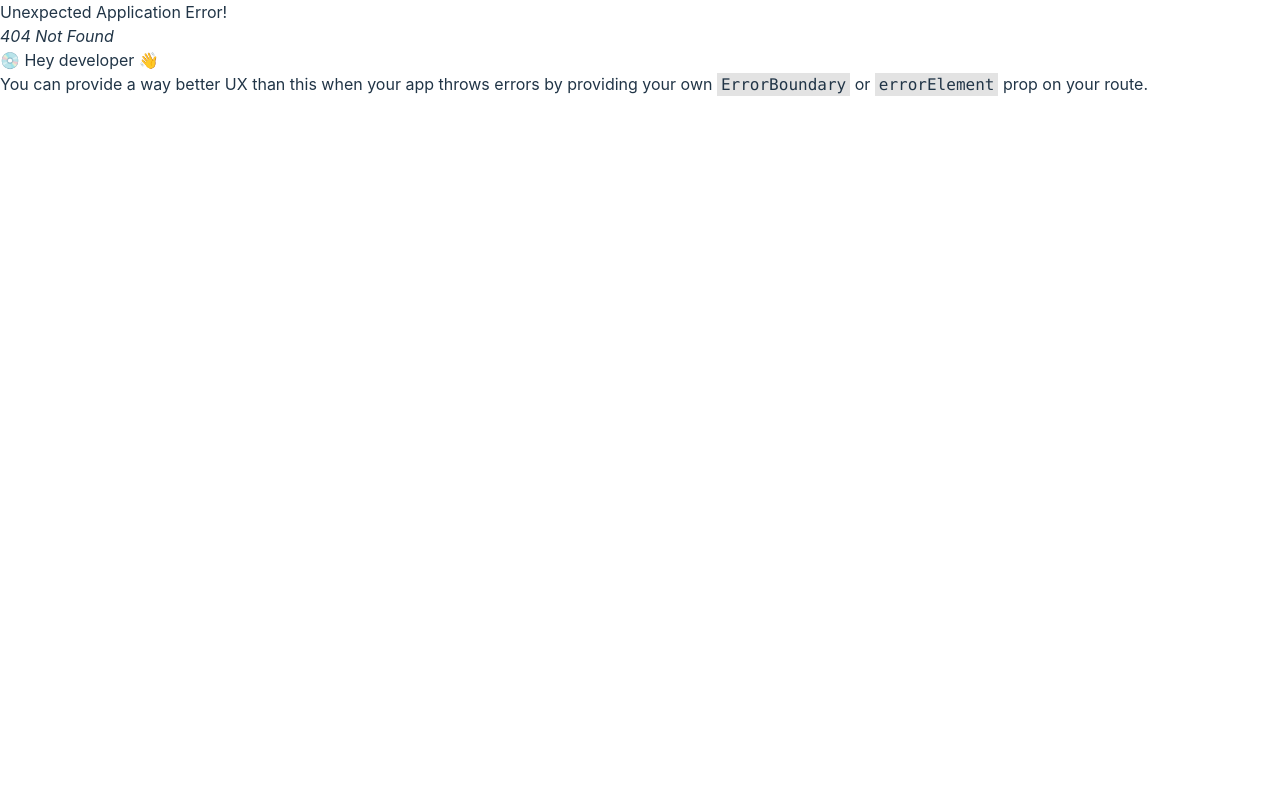
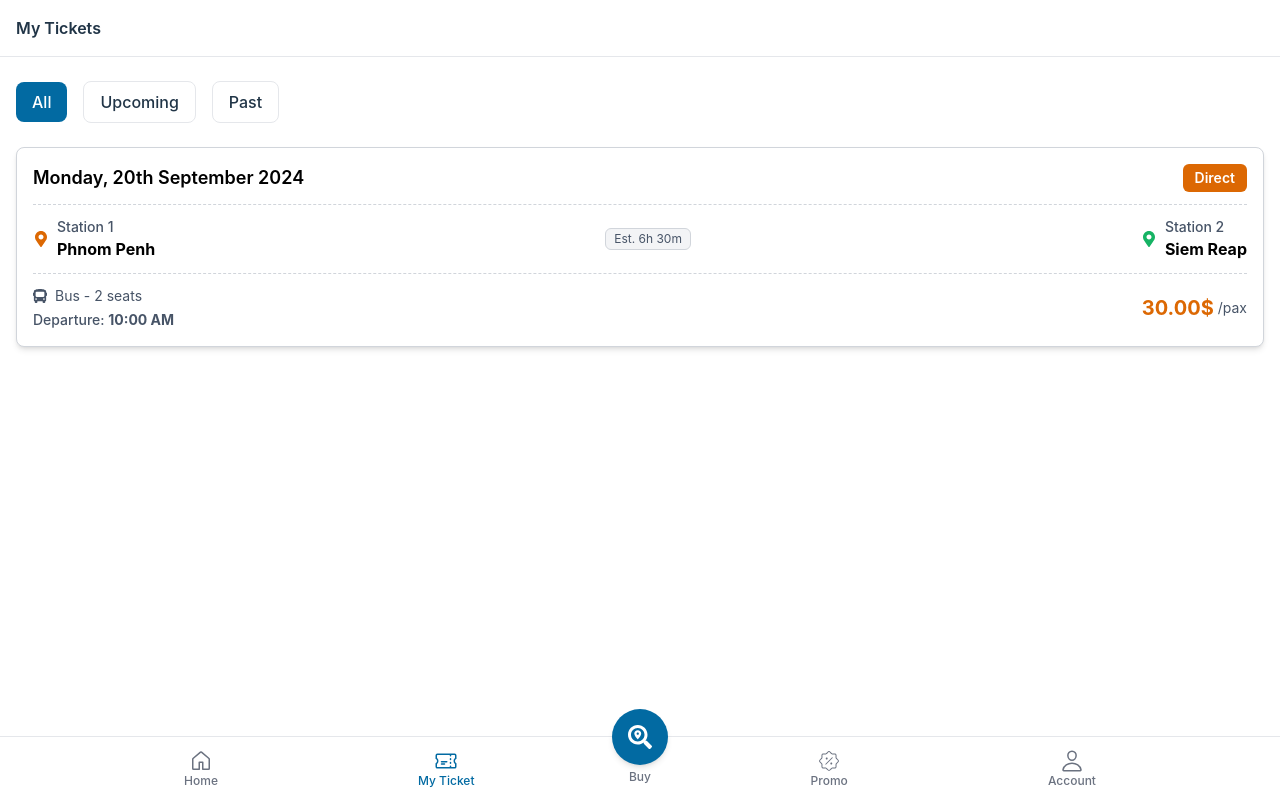
Before and after one commit to vaneath/derk-neak-client, a React (Vite) app: page /my-tickets in a window 1280 px wide. Before the commit this address had no page. Built offline with nearby package versions, Linux system fonts and the light colour scheme.

Commit message:
Implement my ticket page

```diff
--- a/src/components/BottomNav.jsx
+++ b/src/components/BottomNav.jsx
@@ -15,7 +15,11 @@ const BottomNav = () => {
           {/* Left Side Icons */}
           <div className='flex justify-start sm:justify-evenly gap-8 grow'>
             <NavItem to='/' icon={GoHome} label='Home' />
-            <NavItem to='/tickets' icon={HiOutlineTicket} label='My Ticket' />
+            <NavItem
+              to='/my-tickets'
+              icon={HiOutlineTicket}
+              label='My Ticket'
+            />
           </div>
 
           {/* Center Icon (Buy) */}
--- /dev/null
+++ b/src/components/MyTicketFilter.jsx
@@ -0,0 +1,34 @@
+import React, { useState } from "react";
+
+const MyTicketFilter = () => {
+  const [selectedFilter, setSelectedFilter] = useState("All");
+
+  const handleFilterClick = (filter) => {
+    setSelectedFilter(filter);
+  };
+
+  return (
+    <div className='px-4'>
+      {/* <!-- Filter --> */}
+      <div className='flex items-center justify-between space-x-4 mb-6'>
+        <div className='flex items-center space-x-4'>
+          {["All", "Upcoming", "Past"].map((filter) => (
+            <p
+              key={filter}
+              onClick={() => handleFilterClick(filter)}
+              className={`cursor-pointer px-4 py-2 rounded-lg font-medium ${
+                selectedFilter === filter
+                  ? "bg-primary text-white"
+                  : "bg-white border border-gray-200"
+              }`}
+            >
+              {filter}
+            </p>
+          ))}
+        </div>
+      </div>
+    </div>
+  );
+};
+
+export default MyTicketFilter;
--- /dev/null
+++ b/src/components/MyTicketTile.jsx
@@ -0,0 +1,81 @@
+import { FaBus, FaMapMarkerAlt } from "react-icons/fa";
+
+const MyTicketTile = ({
+  date,
+  isDirect,
+  departure,
+  price,
+  seats,
+  station1,
+  station2,
+  estTime,
+}) => {
+  return (
+    <div className='p-4 mx-4 bg-white border border-gray-300 rounded-lg shadow-md'>
+      {/* Date Row */}
+      <div className='flex justify-between items-center pb-3 border-b border-dashed border-gray-300'>
+        <p className='text-lg font-semibold text-black'>{date}</p>
+        {isDirect && (
+          <span
+            className='px-3 py-1 text-sm font-semibold text-white rounded-md'
+            style={{ backgroundColor: "#DC6803" }}
+          >
+            Direct
+          </span>
+        )}
+      </div>
+
+      {/* Stations and Estimated Time */}
+      <div className='flex justify-between items-center pt-3 pb-3 border-b border-dashed border-gray-300'>
+        {/* Station 1 */}
+        <div className='flex items-center gap-2'>
+          <FaMapMarkerAlt style={{ color: "#DC6803" }} />
+          <div>
+            <p className='text-sm font-medium text-[#475467]'>Station 1</p>
+            <p className='text-base font-bold text-black'>{station1}</p>
+          </div>
+        </div>
+
+        {/* Estimated Time (Gray Border Box with Spacing) */}
+        <div className='mx-4 px-2 py-0.5 text-xs text-[#475467] border border-gray-300 bg-gray-100 rounded-md'>
+          Est. {estTime}
+        </div>
+
+        {/* Station 2 */}
+        <div className='flex items-center gap-2'>
+          <FaMapMarkerAlt style={{ color: "#16B364" }} />
+          <div>
+            <p className='text-sm font-medium text-[#475467]'>Station 2</p>
+            <p className='text-base font-bold text-black'>{station2}</p>
+          </div>
+        </div>
+      </div>
+
+      {/* Bus Details and Pricing */}
+      <div className='flex justify-between items-center pt-3'>
+        {/* Left: Bus Info */}
+        <div>
+          <p className='text-sm flex items-center gap-2 text-[#475467]'>
+            <FaBus /> Bus - {seats} seats
+          </p>
+          <p className='mt-1 text-sm font-medium text-[#475467]'>
+            Departure:{" "}
+            <span className='font-bold text-[#475467]'>{departure}</span>
+          </p>
+        </div>
+
+        {/* Right: Price 475467*/}
+        <div className='flex items-center'>
+          <p className='text-xl font-bold' style={{ color: "#DC6803" }}>
+            {price}$
+          </p>
+          <span className='ml-1 text-sm' style={{ color: "#475467" }}>
+            /pax
+          </span>
+        </div>
+      </div>
+    </div>
+  );
+};
+
+export default MyTicketTile;
--- a/src/components/NavigationHeader.jsx
+++ b/src/components/NavigationHeader.jsx
@@ -5,9 +5,11 @@ import { NavLink } from "react-router-dom";
 const NavigationHeader = ({ title, to }) => {
   return (
     <div className='flex items-center space-x-4 p-4 border-b border-gray-200 mb-6'>
-      <NavLink to={to ?? "/"}>
-        <SlArrowLeft className='size-4' />
-      </NavLink>
+      {to && (
+        <NavLink to={to}>
+          <SlArrowLeft className='size-4' />
+        </NavLink>
+      )}
       <h1 className='text-base font-semibold'>{title}</h1>
     </div>
   );
--- a/src/layouts/Default.jsx
+++ b/src/layouts/Default.jsx
@@ -15,8 +15,8 @@ const Default = () => {
         <div className='sm:max-w-5xl w-full mx-auto min-h-screen mb-32'>
           <Outlet />
         </div>
-        <BottomNav />
       </div>
+      <BottomNav />
     </>
   );
 };
--- a/src/main.jsx
+++ b/src/main.jsx
@@ -20,6 +20,7 @@ import Payment from "./pages/Payment.jsx";
 import BookingSuccess from "./pages/BookingSuccess.jsx";
 import Login from "./pages/Login.jsx";
 import Register from "./pages/Register.jsx";
+import MyTicket from "./pages/MyTicket.jsx";
 
 const router = createBrowserRouter(
   createRoutesFromElements([
@@ -27,7 +28,6 @@ const router = createBrowserRouter(
       <Route index element={<Home />} />
       <Route path='/promotions' element={<Promotion />} />
       <Route path='/account' element={<Account />} />
-      <Route path='/tickets' element={<Ticket />} />,
     </Route>,
     <Route path='/search'>
       <Route index element={<Search />} />,
@@ -39,7 +39,7 @@ const router = createBrowserRouter(
       <Route path='payment' element={<Payment />} />,
       <Route path='success' element={<BookingSuccess />} />
     </Route>,
-
+    <Route path='/my-tickets' element={<MyTicket />} />,
     <Route path='/login' element={<Login />} />,
     <Route path='/register' element={<Register />} />,
   ])
--- /dev/null
+++ b/src/pages/MyTicket.jsx
@@ -0,0 +1,27 @@
+import React from "react";
+import MyTicketTile from "../components/MyTicketTile";
+import BottomNav from "../components/BottomNav";
+import NavigationHeader from "../components/NavigationHeader";
+import MyTicketFilter from "../components/MyTicketFilter";
+
+const MyTicket = () => {
+  return (
+    <div>
+      <NavigationHeader title='My Tickets' />
+      <MyTicketFilter />
+      <MyTicketTile
+        date='Monday, 20th September 2024'
+        isDirect={true}
+        departure='10:00 AM'
+        price='30.00'
+        seats={2}
+        station1='Phnom Penh'
+        station2='Siem Reap'
+        estTime='6h 30m'
+      />
+      <BottomNav />
+    </div>
+  );
+};
+
+export default MyTicket;
```
